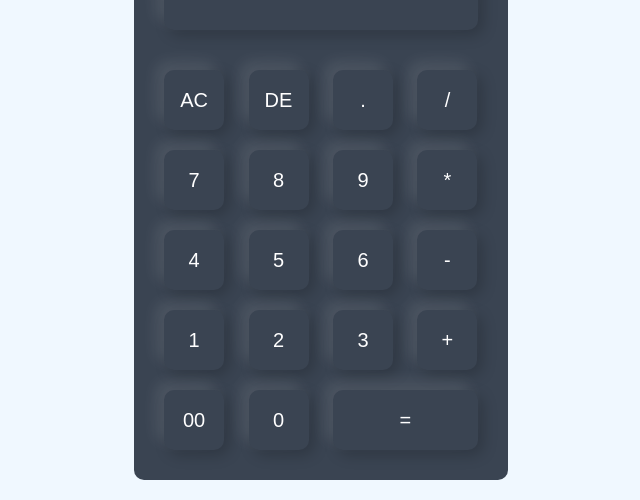
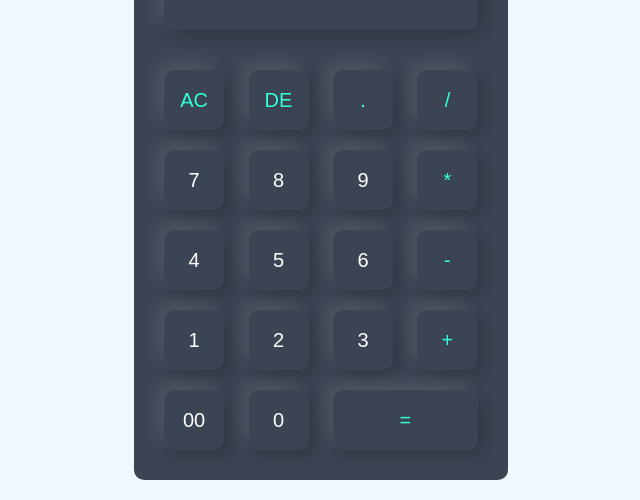
Before and after one commit to MARINROD/First-Calculator-with-HTML-CSS-Javascript, a plain HTML site: page index.html in a window 1280 px wide. Shown: the part 200-700 px from the top of the page, without its empty margins (319-959 px from the left). Drawn offline with Linux system fonts and the light colour scheme.

Commit message:
calculadora devidamente estilizada

```diff
--- a/index.html
+++ b/index.html
@@ -18,33 +18,34 @@
 
                 </div>
                 <div>
-                    <input type="button" value="AC" onclick="display.value = '' ">
-                    <input type="button" value="DE" onclick="display.value = display.value.toString().slice(0,-1)">
-                    <input type="button" value="." onclick="display.value += '.' ">
-                    <input type="button" value="/" onclick="display.value += '/' ">
+                    <input type="button" value="AC" onclick="display.value = '' " class="operator">
+                    <input type="button" value="DE" onclick="display.value = display.value.toString().slice(0,-1)"
+                        class="operator">
+                    <input type="button" value="." onclick="display.value += '.' " class="operator">
+                    <input type="button" value="/" onclick="display.value += '/' " class="operator">
                 </div>
                 <div>
                     <input type="button" value="7" onclick="display.value += '7' ">
                     <input type="button" value="8" onclick="display.value += '8' ">
                     <input type="button" value="9" onclick="display.value += '9' ">
-                    <input type="button" value="*" onclick="display.value += '*' ">
+                    <input type="button" value="*" onclick="display.value += '*' " class="operator">
                 </div>
                 <div>
                     <input type="button" value="4" onclick="display.value += '4' ">
                     <input type="button" value="5" onclick="display.value += '5' ">
                     <input type="button" value="6" onclick="display.value += '6' ">
-                    <input type="button" value="-" onclick="display.value += '-' ">
+                    <input type="button" value="-" onclick="display.value += '-' " class="operator">
                 </div>
                 <div>
                     <input type="button" value="1" onclick="display.value += '1' ">
                     <input type="button" value="2" onclick="display.value += '2' ">
                     <input type="button" value="3" onclick="display.value += '3' ">
-                    <input type="button" value="+" onclick="display.value += '+' ">
+                    <input type="button" value="+" onclick="display.value += '+' " class="operator">
                 </div>
                 <div>
                     <input type="button" value="00" onclick="display.value += '00' ">
                     <input type="button" value="0" onclick="display.value += '0' ">
-                    <input type="button" value="=" class="equal" onclick="display.value = eval(display.value)">
+                    <input type="button" value="=" class="equal operator" onclick="display.value = eval(display.value)">
                     <!-- eval() serve executar uma expressao javscript que esta sendo representado em string-->
                 </div>
             </form>
--- a/style.css
+++ b/style.css
@@ -51,3 +51,7 @@ form .display input {
 form input.equal {
     width: 145px;
 }
+
+form input.operator {
+    color: #33ffd8;
+}
```
